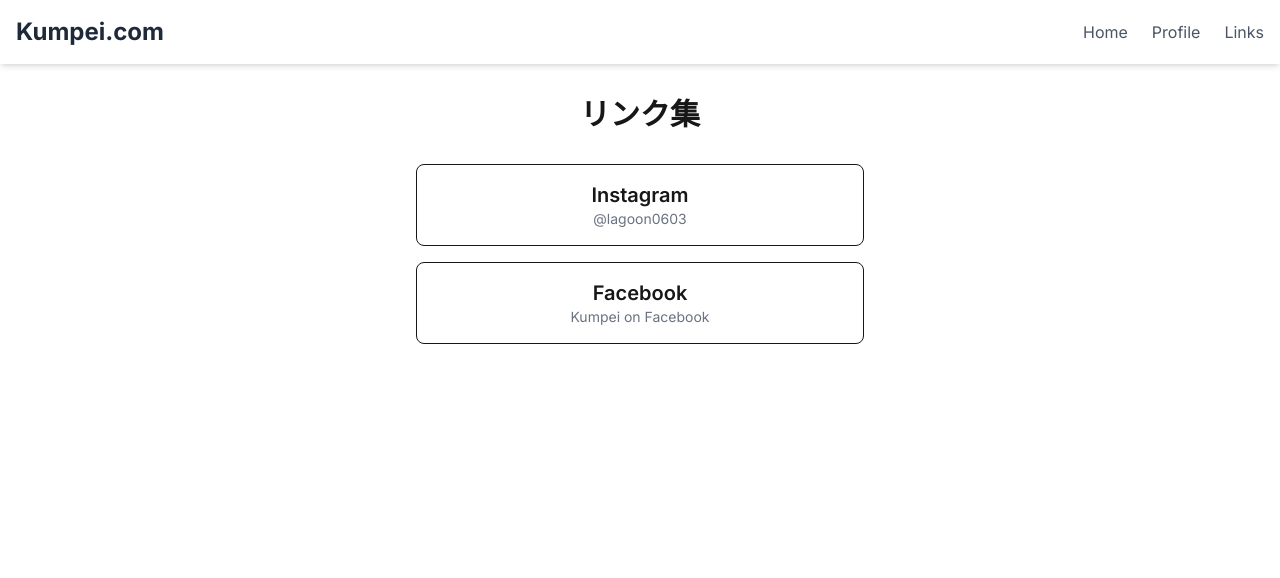
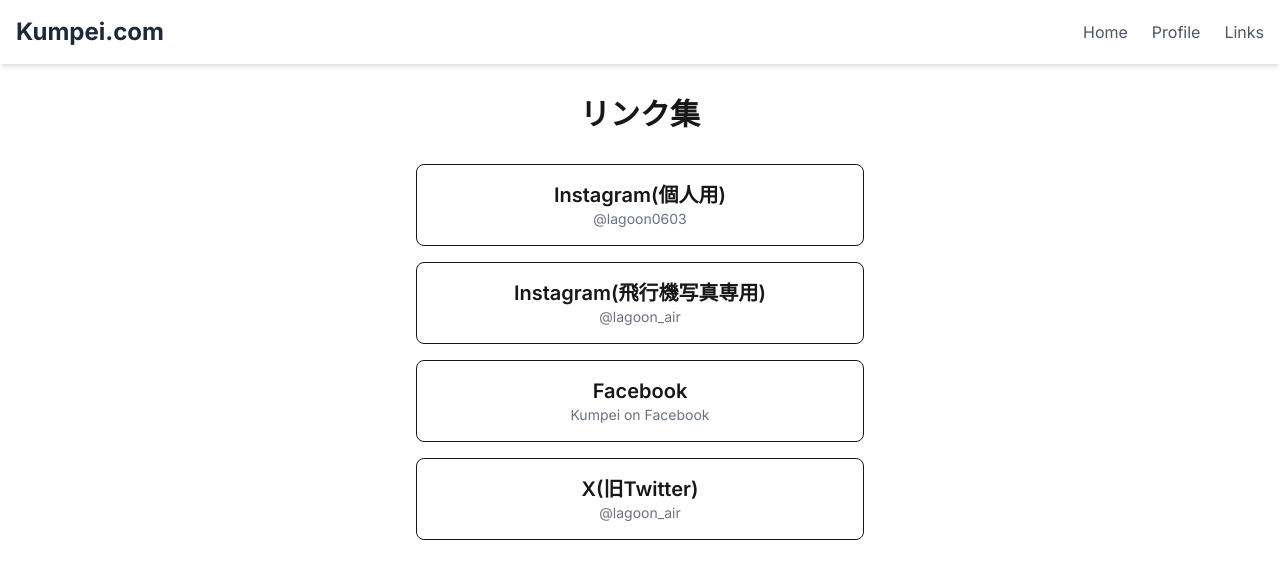
Before and after one commit to Lagoon0603/Kumpei-com, a Next.js app: page /links in a window 1280 px wide. Shown: the top 578 px of the page. Built offline with nearby package versions, Linux system fonts and the light colour scheme.

Commit message:
Fix syntax error in links page

```diff
--- a/src/app/links/page.tsx
+++ b/src/app/links/page.tsx
@@ -10,15 +10,27 @@
 const socialLinks = [
   {
     id: 1,
-    name: 'Instagram',
+    name: 'Instagram(個人用)',
     url: 'https://www.instagram.com/lagoon0603/',
     username: '@lagoon0603',
   },
   {
     id: 2,
+    name: 'Instagram(飛行機写真専用)',
+    url: 'https://www.instagram.com/lagoon_air/',
+    username: '@lagoon_air',
+  },
+  {
+    id: 3,
     name: 'Facebook',
     url: 'https://www.facebook.com/profile.php?id=61577213146535',
     username: 'Kumpei on Facebook',
+  },
+  {
+    id: 4,
+    name: 'X(旧Twitter)',
+    url: 'https://x.com/lagoon_air/',
+    username: '@lagoon_air',
   },
   // 他にもリンクがあれば、ここに追加できます
 ];
--- a/src/app/page.tsx
+++ b/src/app/page.tsx
@@ -6,7 +6,7 @@
       {/* ページタイトル */}
       <div className="text-center my-12">
         <h1 className="text-4xl md:text-6xl font-bold tracking-tight">
-          Welcome to Kumpei.com
+          Kumpei.comへようこそ！
         </h1>
         <p className="mt-4 text-lg text-gray-600">
           Next.jsとVercelで構築した、私の公式サイトです。
@@ -15,10 +15,9 @@
 
       {/* 自己紹介セクション */}
       <div className="bg-slate-100 p-8 rounded-lg">
-        <h2 className="text-2xl font-bold mb-4">About Me</h2>
+        <h2 className="text-2xl font-bold mb-4">サイトについて</h2>
         <p>
-          こんにちは、Kumpeiです。このサイトでは、私の活動や考え、
-          学んだことなどを発信していきます。
+          こんにちは、土井薫平です。このサイトでは、私についての様々なことを発信しております。
           どうぞごゆっくりご覧ください。
         </p>
       </div>
```
